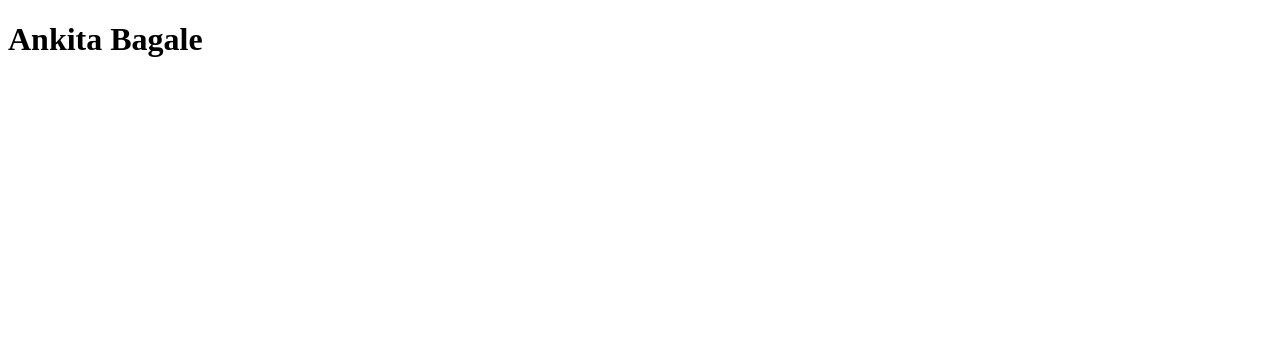
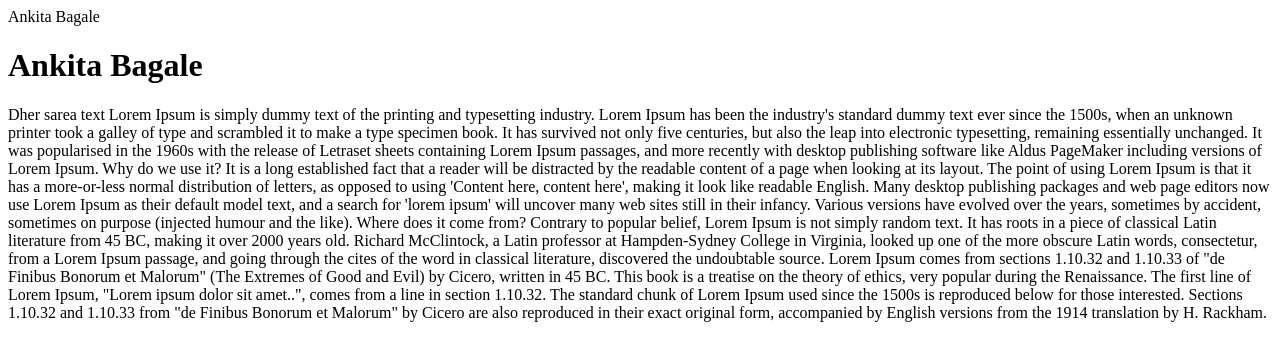
Before and after one commit to AnkitaBagale/portfolio, a Next.js app: page / in a window 1280 px wide. Shown: the top 360 px of the page. Built offline with nearby package versions, Linux system fonts and the light colour scheme.

Commit message:
style- nav bar

```diff
--- /dev/null
+++ b/components/layout.jsx
@@ -0,0 +1,16 @@
+import Head from 'next/head';
+import NavBar from './navBar';
+
+const Layout = ({ children }) => {
+  return (
+    <div className="max-w-4xl w-full mx-auto">
+      <Head>
+        <link rel="icon" href="/favicon.ico" />
+      </Head>
+      <NavBar />
+      <main className="px-4">{children}</main>
+    </div>
+  );
+};
+
+export default Layout;
--- /dev/null
+++ b/components/navBar.jsx
@@ -0,0 +1,49 @@
+import Link from 'next/link';
+import { useState } from 'react';
+
+const NavBar = () => {
+  const [showNav, setShowNav] = useState(false);
+  return (
+    <nav className=" border-b md:border-0 text-base box-border bg-white flex justify-between items-center px-4 py-6 sticky top-0">
+      <div className="font-custom text-2xl tracking-wide">Ankita Bagale</div>
+      <div
+        className={showNav ? 'fixed right-4 top-6 h-auto z-10' : ''}
+        onClick={() => setShowNav(showNav => !showNav)}
+      >
+        <div
+          className={`bg-black w-7 h-1 mb-1 transition duration-200 ease-in-out ${
+            showNav ? 'w-6 relative -bottom-2 rotate-45' : ''
+          }`}
+        ></div>
+        <div
+          className={`bg-black w-7 h-1 mb-1 transition duration-200 ease-in-out ${
+            showNav ? 'w-6 relative -rotate-45' : ''
+          }`}
+        ></div>
+        <div className={showNav ? 'hidden' : 'bg-black w-4 h-1'}></div>
+      </div>
+
+      {showNav && (
+        <ul className="flex flex-col items-center py-10 px-5 w-screen h-screen box-border fixed top-0 left-0 bottom-0 bg-white z-0">
+          <li className="py-4 uppercase">
+            <Link href="/">
+              <a>Home</a>
+            </Link>
+          </li>
+          <li className="py-4 uppercase">
+            <Link href="/projects">
+              <a>Projects</a>
+            </Link>
+          </li>
+          <li className="py-4 uppercase">
+            <Link href="/blogs">
+              <a>Blogs</a>
+            </Link>
+          </li>
+        </ul>
+      )}
+    </nav>
+  );
+};
+
+export default NavBar;
--- a/pages/_app.js
+++ /dev/null
@@ -1,7 +0,0 @@
-import 'tailwindcss/tailwind.css'
-
-function MyApp({ Component, pageProps }) {
-  return <Component {...pageProps} />
-}
-
-export default MyApp
--- /dev/null
+++ b/pages/_app.jsx
@@ -0,0 +1,8 @@
+import 'tailwindcss/tailwind.css';
+import '../styles/global.css';
+
+function MyApp({ Component, pageProps }) {
+  return <Component {...pageProps} />;
+}
+
+export default MyApp;
--- a/pages/api/hello.js
+++ /dev/null
@@ -1,5 +0,0 @@
-// Next.js API route support: https://nextjs.org/docs/api-routes/introduction
-
-export default function helloAPI(req, res) {
-  res.status(200).json({ name: 'John Doe' })
-}
--- a/pages/index.js
+++ /dev/null
@@ -1,16 +0,0 @@
-import Head from 'next/head';
-
-export default function Home() {
-  return (
-    <div className="flex flex-col items-center justify-center min-h-screen py-2">
-      <Head>
-        <title>Home | Ankita Bagale</title>
-        <link rel="icon" href="/favicon.ico" />
-      </Head>
-
-      <main className="flex flex-col items-center justify-center w-full flex-1 px-20 text-center">
-        <h1 className="text-6xl font-bold">Ankita Bagale</h1>
-      </main>
-    </div>
-  );
-}
--- /dev/null
+++ b/pages/index.jsx
@@ -0,0 +1,56 @@
+import Head from 'next/head';
+import Link from 'next/link';
+import Image from 'next/image';
+import Layout from '../components/layout';
+
+const Home = () => {
+  return (
+    <Layout>
+      <div>
+        <Head>
+          <title>Home | Ankita Bagale</title>
+        </Head>
+        <h1>Ankita Bagale</h1>
+        <p>
+          Dher sarea text Lorem Ipsum is simply dummy text of the printing and
+          typesetting industry. Lorem Ipsum has been the industry's standard
+          dummy text ever since the 1500s, when an unknown printer took a galley
+          of type and scrambled it to make a type specimen book. It has survived
+          not only five centuries, but also the leap into electronic
+          typesetting, remaining essentially unchanged. It was popularised in
+          the 1960s with the release of Letraset sheets containing Lorem Ipsum
+          passages, and more recently with desktop publishing software like
+          Aldus PageMaker including versions of Lorem Ipsum. Why do we use it?
+          It is a long established fact that a reader will be distracted by the
+          readable content of a page when looking at its layout. The point of
+          using Lorem Ipsum is that it has a more-or-less normal distribution of
+          letters, as opposed to using 'Content here, content here', making it
+          look like readable English. Many desktop publishing packages and web
+          page editors now use Lorem Ipsum as their default model text, and a
+          search for 'lorem ipsum' will uncover many web sites still in their
+          infancy. Various versions have evolved over the years, sometimes by
+          accident, sometimes on purpose (injected humour and the like). Where
+          does it come from? Contrary to popular belief, Lorem Ipsum is not
+          simply random text. It has roots in a piece of classical Latin
+          literature from 45 BC, making it over 2000 years old. Richard
+          McClintock, a Latin professor at Hampden-Sydney College in Virginia,
+          looked up one of the more obscure Latin words, consectetur, from a
+          Lorem Ipsum passage, and going through the cites of the word in
+          classical literature, discovered the undoubtable source. Lorem Ipsum
+          comes from sections 1.10.32 and 1.10.33 of "de Finibus Bonorum et
+          Malorum" (The Extremes of Good and Evil) by Cicero, written in 45 BC.
+          This book is a treatise on the theory of ethics, very popular during
+          the Renaissance. The first line of Lorem Ipsum, "Lorem ipsum dolor sit
+          amet..", comes from a line in section 1.10.32. The standard chunk of
+          Lorem Ipsum used since the 1500s is reproduced below for those
+          interested. Sections 1.10.32 and 1.10.33 from "de Finibus Bonorum et
+          Malorum" by Cicero are also reproduced in their exact original form,
+          accompanied by English versions from the 1914 translation by H.
+          Rackham.
+        </p>
+      </div>
+    </Layout>
+  );
+};
+
+export default Home;
--- /dev/null
+++ b/styles/global.css
@@ -0,0 +1,6 @@
+@import url('https://fonts.googleapis.com/css2?family=Jost:wght@100;200;300;400;500;600;700&display=swap');
+@import url('https://fonts.googleapis.com/css2?family=Pacifico&display=swap');
+
+h1 {
+  /* color: hsl(0, 96%, 75%); */
+}
```
Also changed, not shown: tailwind.config.js (+23 -4 lines), public/images/twitter-pic.jpg (added), 1 other file (tests, documents, lock files or other folders).
